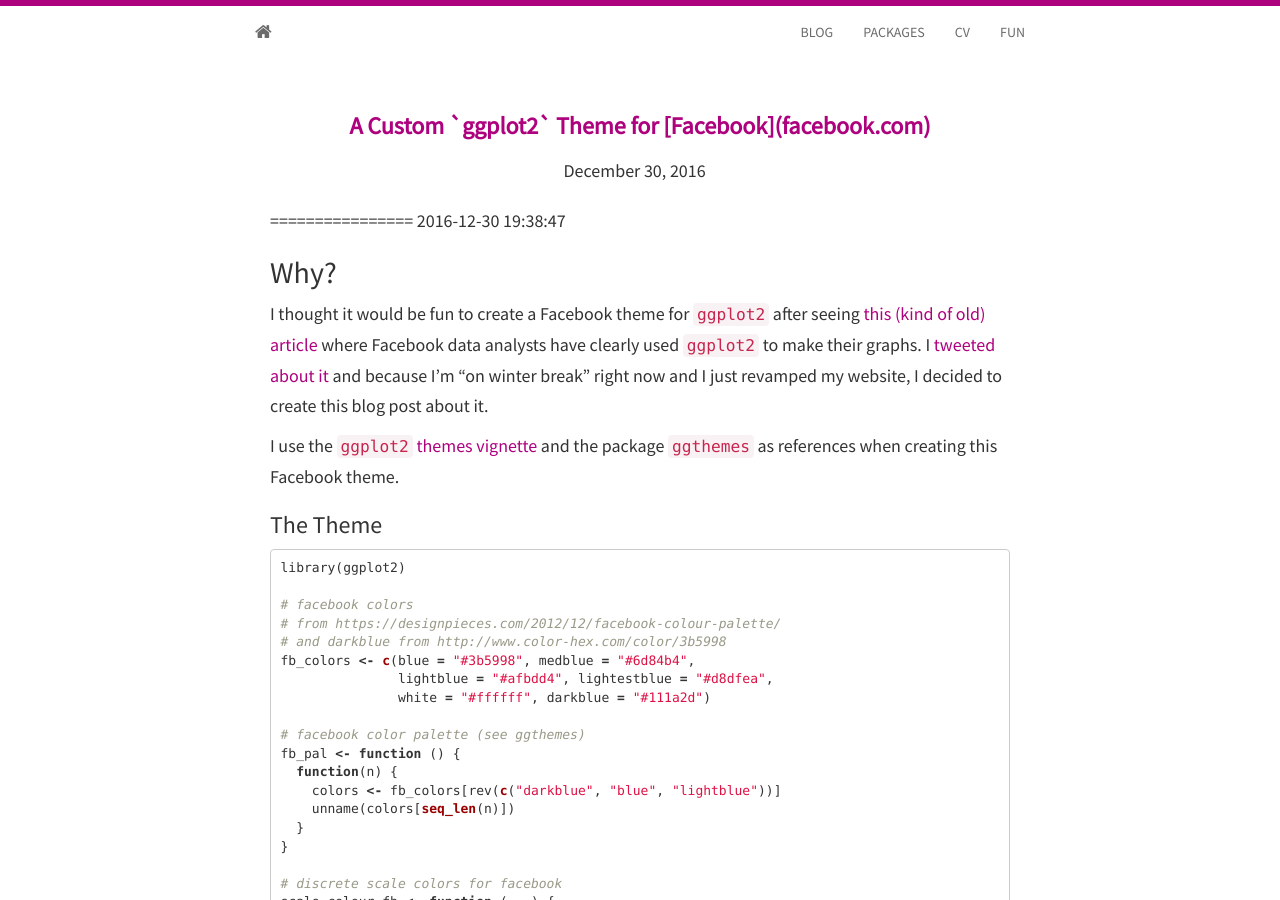
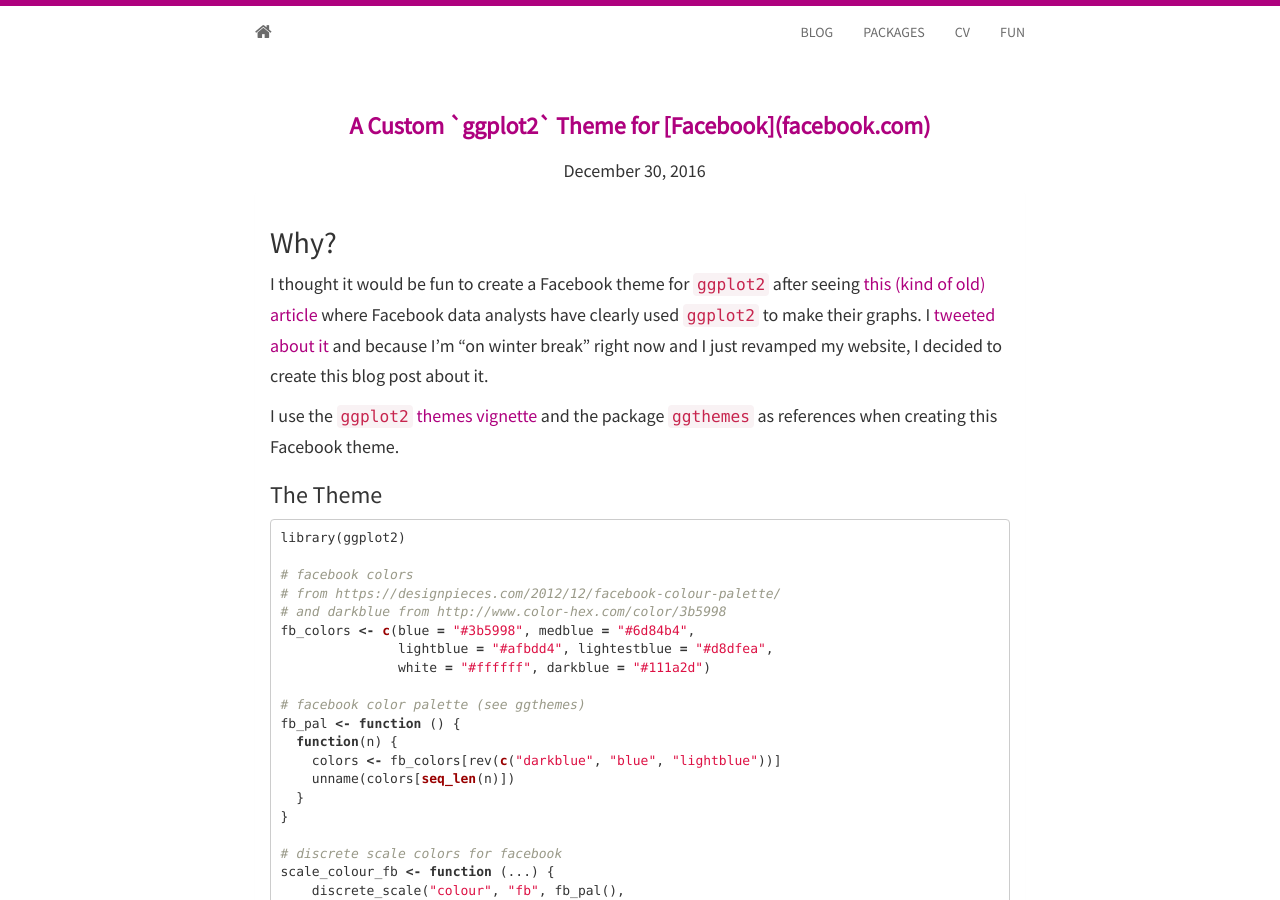
Before and after one commit to sctyner/sctyner.github.io, a Jekyll site: the page built from _posts/2016-12-30-facebook-ggplot2-theme.md, in a window 1280 px wide and 900 px high. Built offline with Jekyll 4.4.1, drawn with Linux system fonts in a browser that asks for light colours; nearby versions of some CDN libraries.

Commit message:
fix fb post

```diff
--- a/_posts/2016-12-30-facebook-ggplot2-theme.md
+++ b/_posts/2016-12-30-facebook-ggplot2-theme.md
@@ -1,17 +1,14 @@
 ---
 layout: post
 title: "A Custom `ggplot2` Theme for [Facebook](facebook.com)"
-date: "2016-12-30 19:56:15"
+date: "2016-12-30 20:29:01"
 categories: blog, fun
 ---
 
 
 
-================
-2016-12-30 19:38:47
 
-Why?
-----
+## Why?
 
 I thought it would be fun to create a Facebook theme for `ggplot2` after seeing [this (kind of old) article](http://www.theatlantic.com/technology/archive/2014/02/when-you-fall-in-love-this-is-what-facebook-sees/283865/?utm_source=mitfb) where Facebook data analysts have clearly used [`ggplot2`](http://docs.ggplot2.org/current/) to make their graphs. I [tweeted about it]() and because I'm "on winter break" right now and I just revamped my website, I decided to create this blog post about it.
 
```
